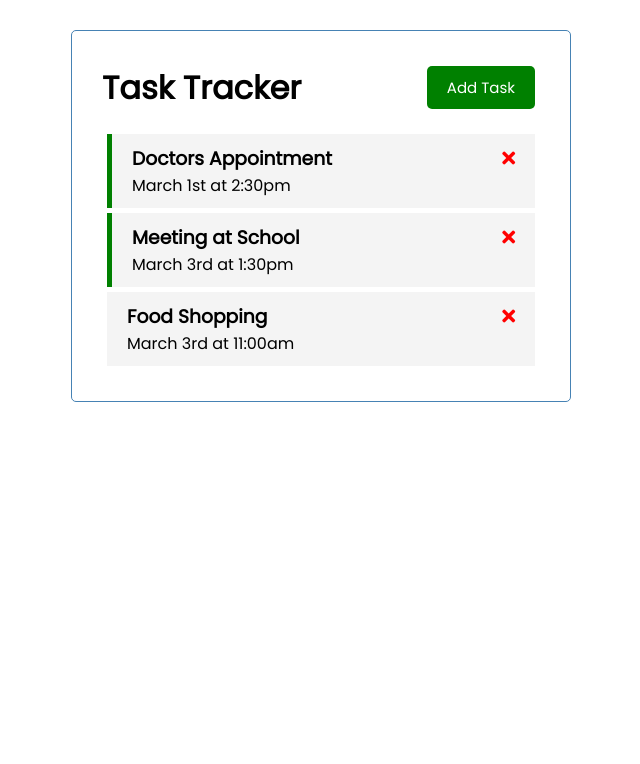
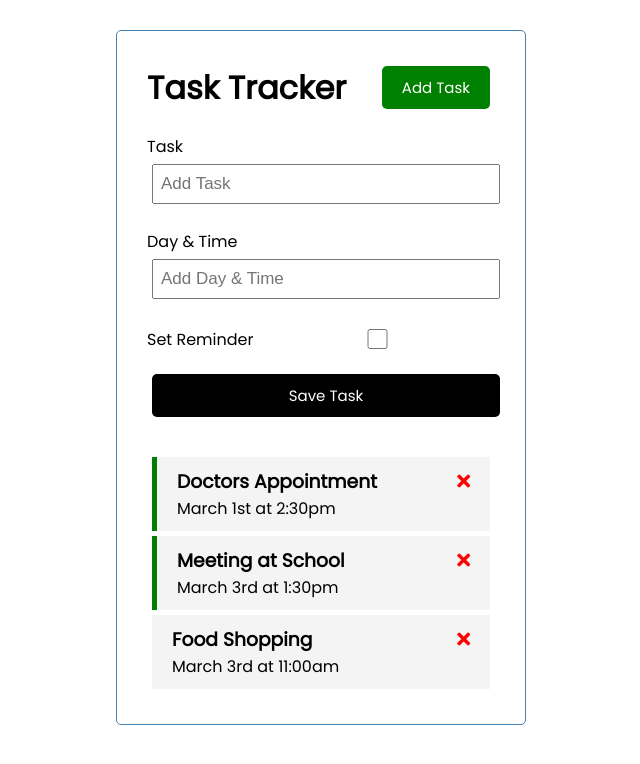
Before and after one commit to AlexKVal/ttracker, a Vue app: page / in a window 1280 px wide. Shown: the top 764 px of the page, without its empty margins (319-959 px from the left). Built offline with nearby package versions, Linux system fonts and the light colour scheme.

Commit message:
Implement 'Add task'

```diff
--- a/src/App.vue
+++ b/src/App.vue
@@ -1,19 +1,22 @@
 <template>
   <div class="container">
     <Header title="Task Tracker" />
+    <AddTask @add-task="addTask" />
     <Tasks :tasks="tasks" @toggle-reminder="toggleReminder" @delete-task="deleteTask" />
   </div>
 </template>
 
 <script>
-import Header from './components/Header.vue'
-import Tasks from './components/Tasks.vue'
+import Header from './components/Header'
+import Tasks from './components/Tasks'
+import AddTask from './components/AddTask'
 
 export default {
   name: 'App',
   components: {
     Header,
-    Tasks
+    Tasks,
+    AddTask
   },
   data() {
     return {
@@ -27,6 +30,9 @@
     toggleReminder(id) {
       this.tasks = this.tasks.map((t) => t.id == id ? { ...t, reminder: !t.reminder } : t)
     },
+    addTask(newTask) {
+      this.tasks = [...this.tasks, newTask]
+    }
   },
   created() {
     this.tasks = [
@@ -67,7 +73,7 @@
 }
 
 .container {
-  max-width: 500px;
+  max-width: 410px;
   margin: 30px auto;
   overflow: auto;
   min-height: 300px;
--- /dev/null
+++ b/src/components/AddTask.vue
@@ -0,0 +1,94 @@
+<template>
+  <form @submit="onSubmit" class="add-form">
+    <div class="form-control">
+      <label>Task</label>
+      <input type="text" v-model="text" name="text" placeholder="Add Task" />
+    </div>
+    <div class="form-control">
+      <label>Day & Time</label>
+      <input type="text" v-model="day" name="day" placeholder="Add Day & Time" />
+    </div>
+    <div class="form-control form-control-check">
+      <label>Set Reminder</label>
+      <input type="checkbox" v-model="reminder" name="reminder" />
+    </div>
+
+    <input type="submit" value="Save Task" class="btn btn-block" />
+  </form>
+</template>
+
+<script>
+export default {
+  name: 'AddTask',
+  data() {
+    return {
+      text: '',
+      day: '',
+      reminder: false
+    }
+  },
+  methods: {
+    onSubmit(e) {
+      e.preventDefault()
+
+      // validation
+      if (!this.text) {
+        alert('Please enter a Task')
+        return
+      }
+
+      // new object
+      const newTask = {
+        id: Math.floor(Math.random() * 100000),
+        text: this.text,
+        day: this.day,
+        reminder: this.reminder,
+      }
+
+      this.$emit('add-task', newTask)
+
+      // clear the form
+      this.text = ''
+      this.day = ''
+      this.reminder = false
+    }
+  },
+}
+</script>
+
+<style scoped>
+.add-form {
+  margin-bottom: 40px;
+}
+
+.form-control {
+  margin: 20px 0;
+}
+
+.form-control label {
+  display: block;
+}
+
+.form-control input {
+  width: 100%;
+  height: 40px;
+  margin: 5px;
+  padding: 3px 7px;
+  font-size: 17px;
+}
+
+.form-control-check {
+  display: flex;
+  align-items: center;
+  justify-content: space-between;
+}
+
+.form-control-check label {
+  flex: 1;
+}
+
+.form-control-check input {
+  flex: 2;
+  height: 20px;
+}
+</style>
--- a/src/components/Task.vue
+++ b/src/components/Task.vue
@@ -17,7 +17,7 @@
 }
 </script>
 
-<style>
+<style scoped>
 .fas {
   color: red;
 }
```
